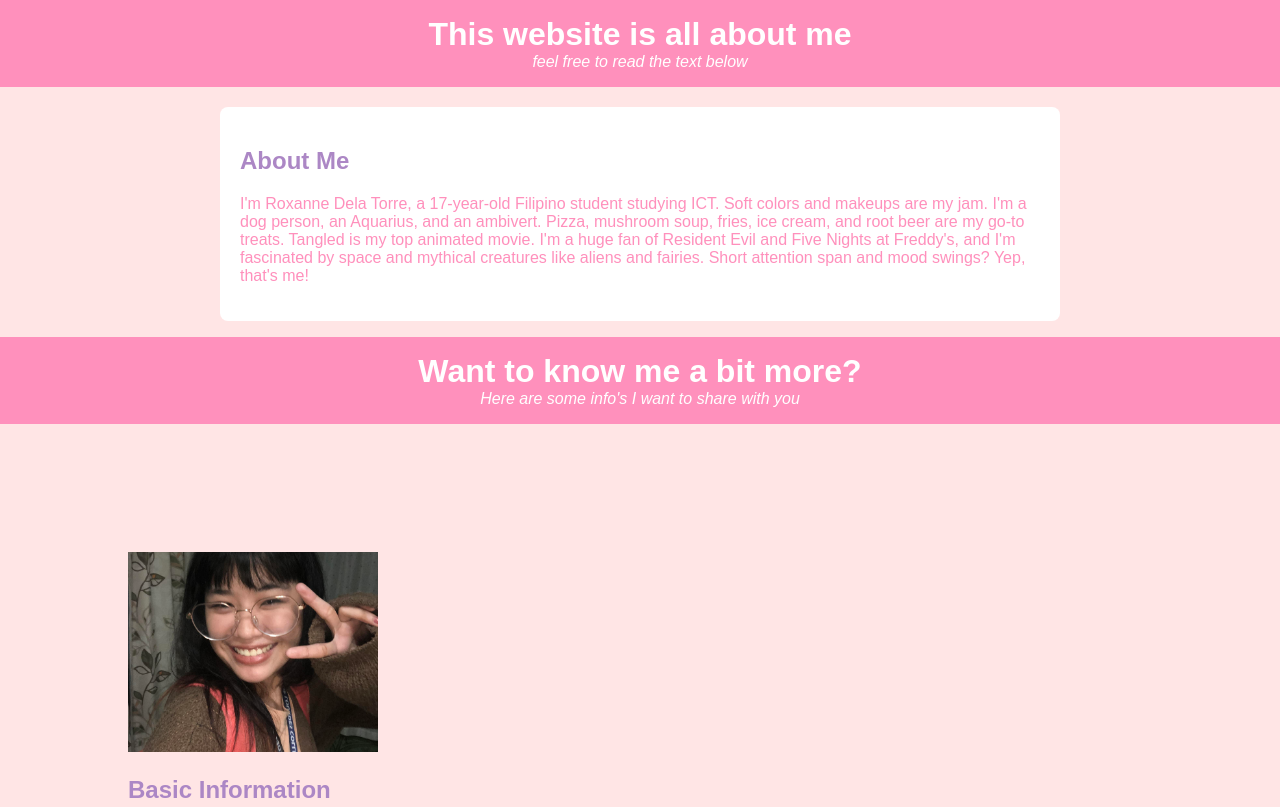
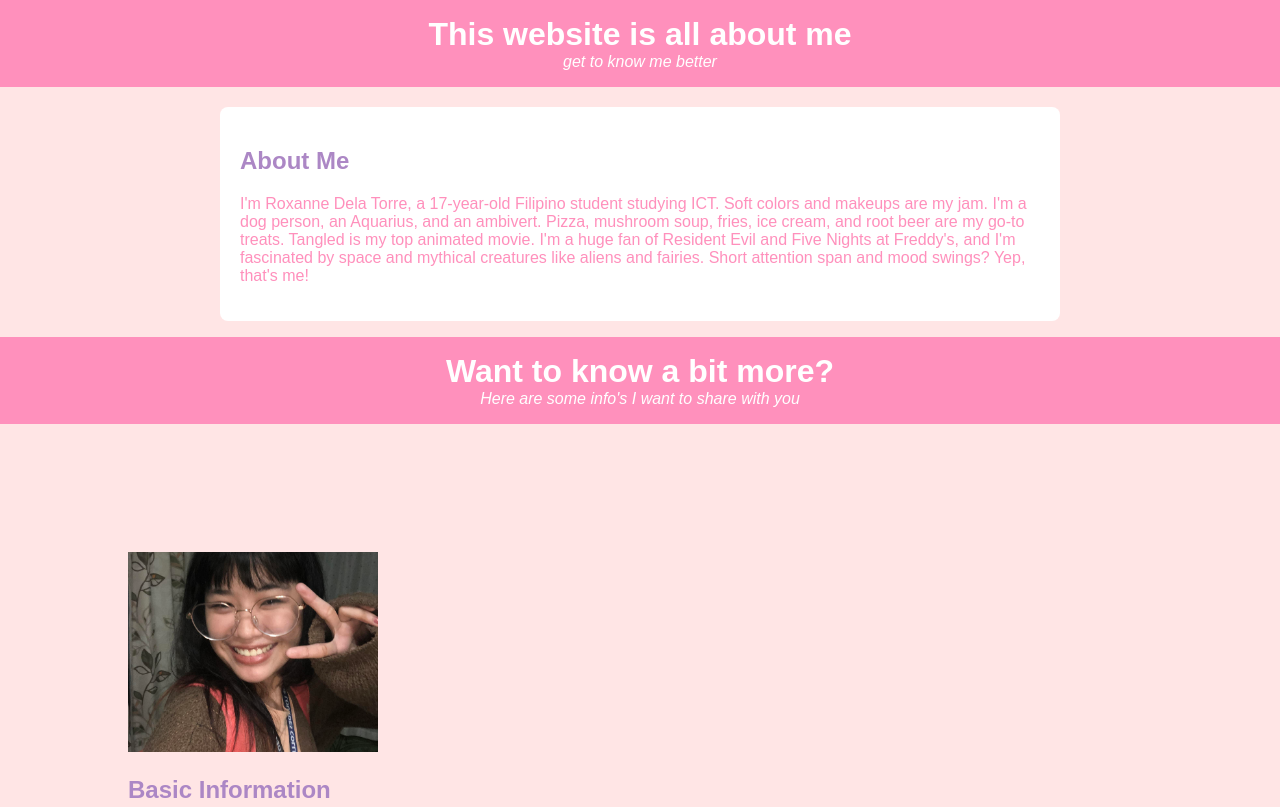
Before and after one commit to esremien/project-portfolio-last, a plain HTML site: page index-secondSection.html in a window 1280 px wide. Shown: the top 807 px of the page. Drawn offline with Linux system fonts and the light colour scheme.

Commit message:
index-secondSection.html

```diff
--- a/index-secondSection.html
+++ b/index-secondSection.html
@@ -10,7 +10,7 @@
 
 <header>
     <h1>This website is all about me</h1>
-    <p>feel free to read the text below</p>
+    <p>get to know me better</p>
 </header>
 
     <section id="about">
@@ -30,7 +30,7 @@
 
 
     <header class="secondHeader">
-        <h1>Want to know me a bit more?</h1>
+        <h1>Want to know a bit more?</h1>
         <p>Here are some info's I want to share with you</p>
     </header>
         <div class="finalAchuchu">
```
